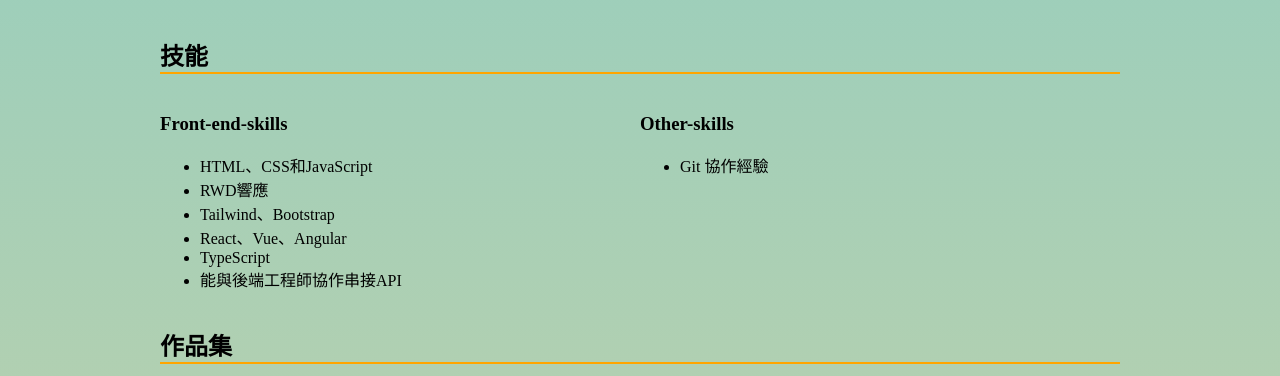
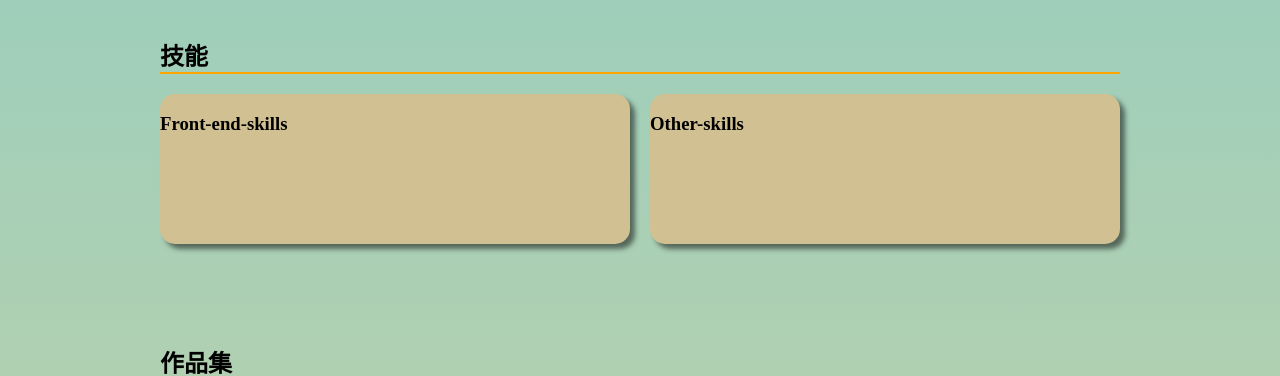
Before and after one commit to 21Jasper12/eco-cv, an Angular app: page /eco-cv/ in a window 1280 px wide. Shown: the part 779-1155 px from the top of the page. Built offline with nearby package versions, Linux system fonts and the light colour scheme.

Commit message:
新增翻牌hover動效

```diff
--- a/src/app/resume/resume.component.scss
+++ b/src/app/resume/resume.component.scss
@@ -110,15 +110,50 @@
 
     .skill {
       display: flex;
+      gap: 20px;
 
       .skill-item {
-        width: 50vw;
+        width: 40vw;
+        // height: 150px;
+        // border: 1px solid #5a5959;
+
+        position: relative;
+        perspective: 150rem;
+
+        .skill-item-title,
+        .skill-item-content {
+          position: absolute;
+          top: 0px;
+          left: 0px;
+          width: 100%;
+          height: 150px;
+          border-radius: 15px;
+          border-color:  #5a5959;
+          box-shadow: 5px 5px 5px rgba(0, 0, 0, 0.5);
+          transition: all 1s;
+          backface-visibility: hidden;
+        }
+
+        .skill-item-title {
+          background: #d1c091;
+        }
+        .skill-item-content {
+          background: rgb(146, 191, 244);
+          transform: rotateY(-180deg);
+        }
+        &:hover .skill-item-title {
+          transform: rotateY(180deg);
+        }
+        &:hover .skill-item-content {
+          transform: rotateY(0);
+        }
       }
     }
   }
 
   // 第三部分【作品集】
   .section-portfolio {
+    margin-top: 250px;
     .portfolio-title {
       border-bottom: 2px solid orange;
     }
@@ -149,11 +184,19 @@
 
     .educational {
       display: flex;
+      gap: 20px;
 
       .educational-item {
         display: flex;
         gap: 20px;
         width: 400px;
+
+        &:hover {
+          border-radius: 15px;
+          border-color:  #5a5959;
+          box-shadow: 5px 5px 5px rgba(0, 0, 0, 0.5);
+          transition: all .2s ease-in-out;
+        }
 
         .educational-img {
           width: 40px;
```
